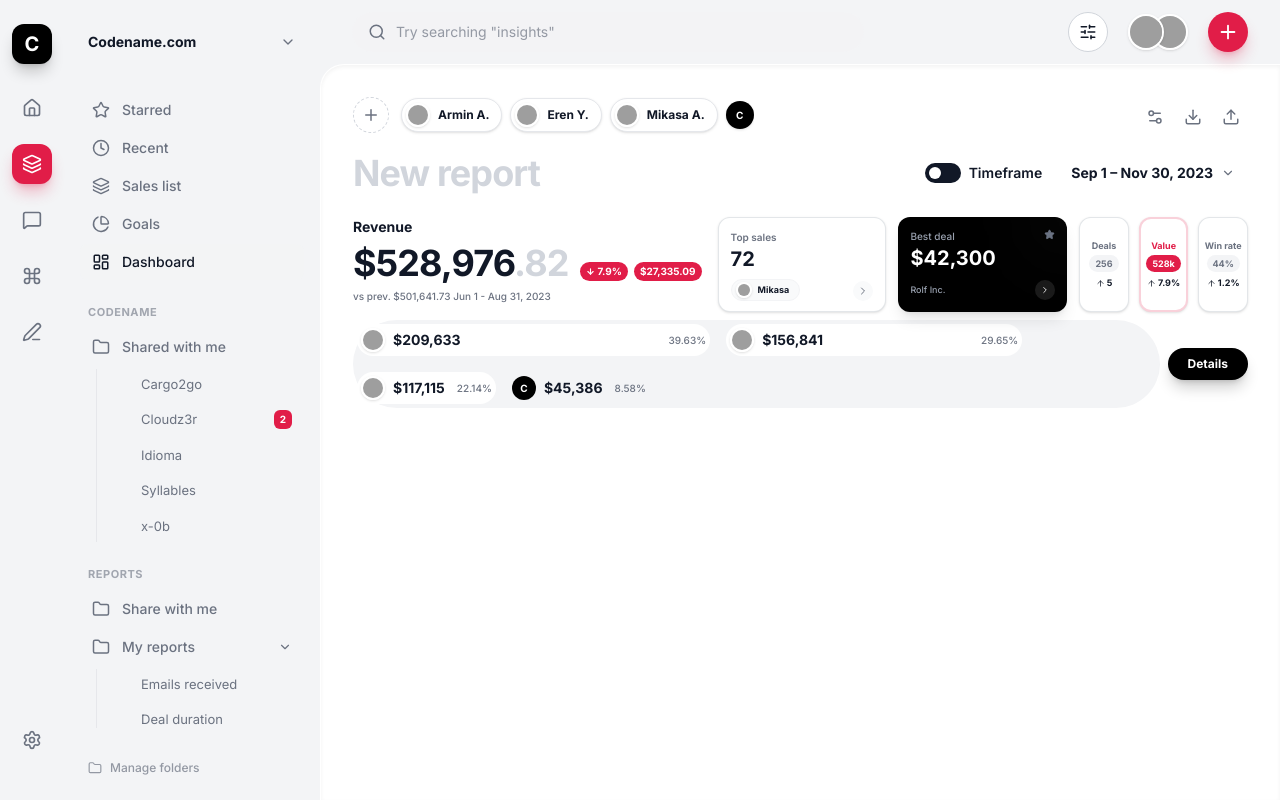
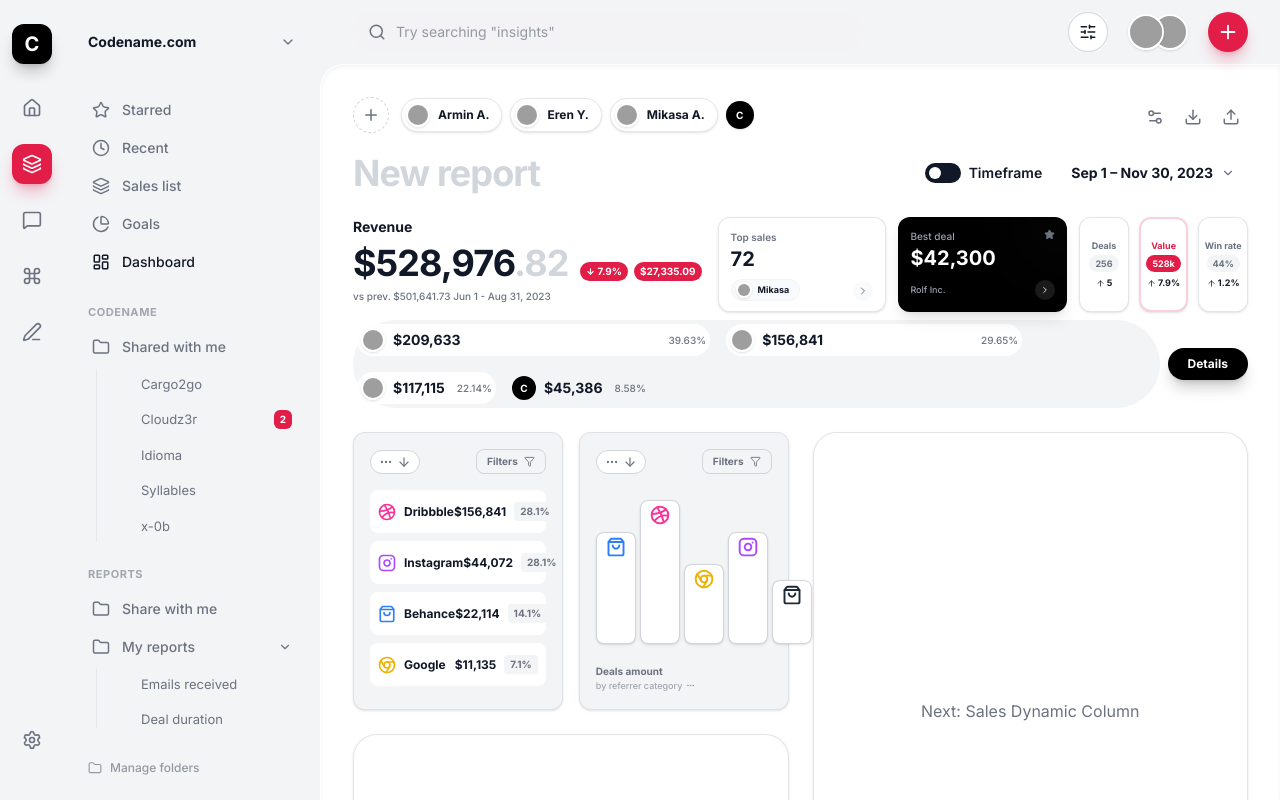
Before and after one commit to sukh285/acorn-dashboard, a React (Vite) app: page / in a window 1280 px wide. Built offline with nearby package versions, Linux system fonts and the light colour scheme; grey boxes are pictures that could not be loaded.

Commit message:
feat: implement dashboard grid layout and top-left filter cards

```diff
--- a/src/pages/Dashboard/Dashboard.jsx
+++ b/src/pages/Dashboard/Dashboard.jsx
@@ -1,6 +1,7 @@
 import React from 'react';
 import DashHeader from './sections/DashHeader';
 import DashRevenue from './sections/DashRevenue';
+import Grid from './Grid';
 
 const Dashboard = () => {
   return (
@@ -11,8 +12,8 @@ const Dashboard = () => {
       {/* 2. Revenue & Cards Row */}
       <DashRevenue />
 
-      {/* 3. Placeholder for Next Steps */}
-      <div className="h-4 w-full"></div>
+      {/* 3. Grid Section (New) */}
+      <Grid />
     </div>
   );
 };
--- /dev/null
+++ b/src/pages/Dashboard/Grid.jsx
@@ -0,0 +1,31 @@
+import React from 'react';
+import GridFilters from './sections/GridFilters';
+
+const Grid = () => {
+  return (
+    <div className="grid grid-cols-1 xl:grid-cols-2 gap-6 w-full">
+
+      {/* --- LEFT COLUMN --- */}
+      <div className="flex flex-col gap-6">
+
+        {/* 1. Top Row: Filters & Vertical Chart */}
+        <GridFilters />
+
+        {/* 2. Bottom Row: Platform Value Chart */}
+        <div className="bg-white rounded-3xl h-64 border border-border/60 shadow-sm flex items-center justify-center text-text-secondary">
+           Next: Platform Value Chart
+        </div>
+
+      </div>
+
+      {/* --- RIGHT COLUMN --- */}
+      {/* This will hold the tall Sales Dynamic section */}
+      <div className="bg-white rounded-3xl border border-border/60 shadow-sm h-full min-h-[500px] flex items-center justify-center text-text-secondary">
+          Next: Sales Dynamic Column
+      </div>
+
+    </div>
+  );
+};
+
+export default Grid;
--- /dev/null
+++ b/src/pages/Dashboard/sections/GridFilters.jsx
@@ -0,0 +1,108 @@
+import React from 'react';
+import {
+  Dribbble, Instagram, Chrome, Filter,
+  ShoppingBag, MoreHorizontal, ArrowDown
+} from 'lucide-react';
+
+const GridFilters = () => {
+  return (
+    <div className="grid grid-cols-1 md:grid-cols-2 gap-4">
+
+      {/* --- CARD 1: Platform List --- */}
+      <div className="bg-gray-100 p-4 rounded-xl border border-border/60 shadow-sm">
+        {/* Header */}
+        <div className="flex items-center justify-between mb-4">
+          <button className="flex items-center gap-1 px-2 py-1 rounded-full bg-white hover:bg-gray-50 border border-border transition">
+            <MoreHorizontal size={14} className="text-text-secondary" />
+            <ArrowDown size={14} className="text-text-secondary" />
+          </button>
+          <button className="flex items-center gap-1.5 px-2.5 py-1 rounded-lg border border-border text-[10px] font-bold text-text-secondary hover:bg-gray-50 transition">
+            Filters <Filter size={11} />
+          </button>
+        </div>
+
+        {/* List */}
+        <div className="flex flex-col gap-2">
+          <PlatformRow
+            icon={Dribbble} color="text-pink-500"
+            name="Dribbble" value="$156,841" percent="28.1%"
+          />
+          <PlatformRow
+            icon={Instagram} color="text-purple-500"
+            name="Instagram" value="$44,072" percent="28.1%"
+          />
+          <PlatformRow
+            icon={ShoppingBag} color="text-blue-500"
+            name="Behance" value="$22,114" percent="14.1%"
+          />
+          <PlatformRow
+            icon={Chrome} color="text-yellow-500"
+            name="Google" value="$11,135" percent="7.1%"
+          />
+        </div>
+      </div>
+
+      {/* --- CARD 2: Vertical Bar Chart --- */}
+      <div className="bg-gray-100 p-4 rounded-xl border border-border/60 shadow-sm flex flex-col">
+        {/* Header */}
+        <div className="flex items-center justify-between mb-2">
+          <button className="flex items-center gap-1 px-2 py-1 rounded-full bg-white hover:bg-gray-50 border border-border transition">
+            <MoreHorizontal size={14} className="text-text-secondary" />
+            <ArrowDown size={14} className="text-text-secondary" />
+          </button>
+          <button className="flex items-center gap-1.5 px-2.5 py-1 rounded-lg border border-border text-[10px] font-bold text-text-secondary hover:bg-gray-50 transition">
+            Filters <Filter size={11} />
+          </button>
+        </div>
+
+        {/* Chart Area */}
+        <div className="flex-1 flex items-end justify-between px-0 gap-1 pb-2 min-h-[170px]">
+          <BarColumn icon={ShoppingBag} color="text-blue-500" height="h-28"/>
+          <BarColumn icon={Dribbble} color="text-pink-500" height="h-36"/>
+          <BarColumn icon={Chrome} color="text-yellow-500" height="h-20"/>
+          <BarColumn icon={Instagram} color="text-purple-500" height="h-28"/>
+          <BarColumn icon={ShoppingBag} color="text-gray-800" height="h-16"/>
+        </div>
+
+        {/* Footer Text */}
+        <div className="mt-3">
+          <div className="text-[10px] font-bold text-text-secondary">Deals amount</div>
+          <div className="text-[9px] font-medium text-text-secondary/60 flex items-center gap-1 cursor-pointer hover:text-text-secondary">
+            by referrer category <MoreHorizontal size={9} />
+          </div>
+        </div>
+      </div>
+
+    </div>
+  );
+};
+
+// --- Helper Components ---
+
+const PlatformRow = ({ icon: Icon, color, name, value, percent }) => (
+  <div className="flex items-center justify-between w-full px-2 py-3 rounded-lg bg-white group cursor-pointer transition">
+    <div className="flex items-center gap-2">
+      <Icon size={18} strokeWidth={2.2} className={`${color}`} />
+      <span className="text-xs font-bold text-text-primary">{name}</span>
+    </div>
+    <div className="flex items-center gap-2">
+      <span className="text-xs font-bold text-text-primary">{value}</span>
+      <span className="text-[10px] font-bold text-text-secondary bg-gray-100 px-1.5 py-0.5 rounded">{percent}</span>
+    </div>
+  </div>
+);
+
+const BarColumn = ({ icon: Icon, color, height }) => (
+  <div className="flex flex-col items-center w-full">
+    <div className={`w-10 ${height} bg-white rounded-lg flex flex-col items-center shadow-sm border border-border relative`}>
+      {/* Icon at top inside the thick bar */}
+      <div className="pt-1 pb-1">
+        <Icon size={20} strokeWidth={2.3} className={color} />
+      </div>
+      {/* Fill space (acts as the rest of the bar) */}
+      <div className="flex-1"></div>
+    </div>
+  </div>
+);
+
+export default GridFilters;
```
